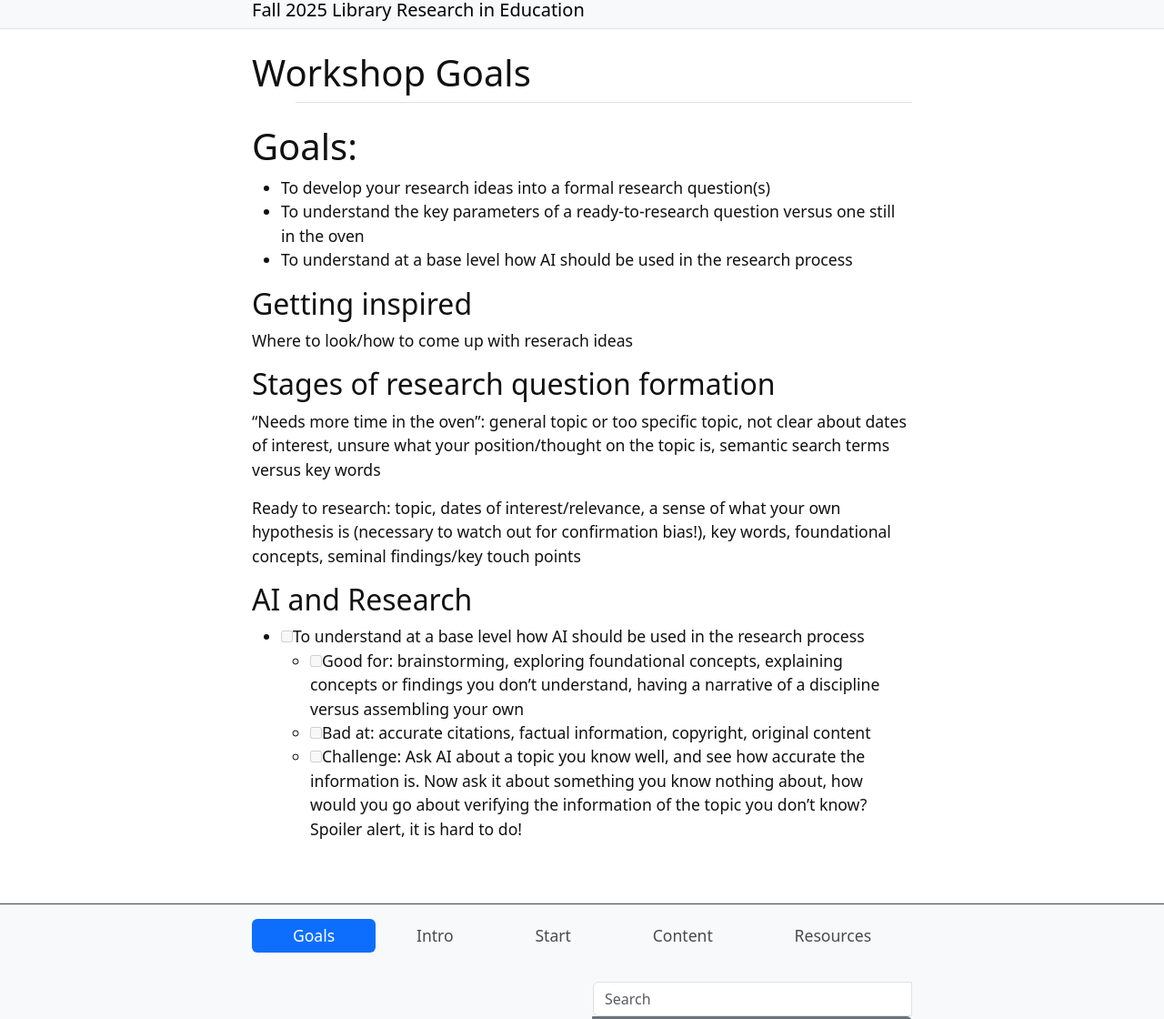
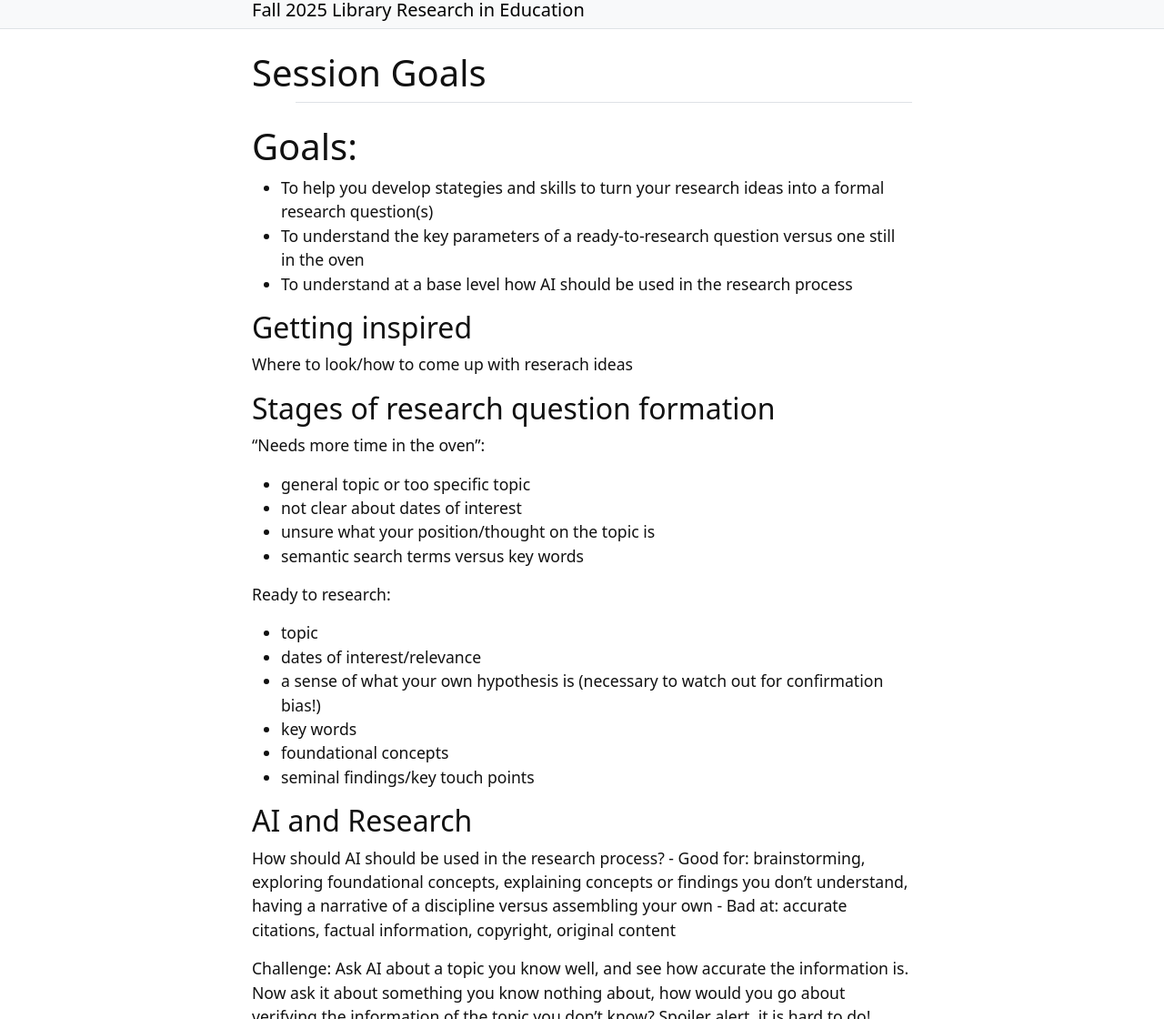
Before and after one commit to marcosvdotcom/Fall25_LibResearch, a Jekyll site: the page built from content/0-prep.md, in a window 1280 px wide and 1400 px high, cut to the strip 121-1241 px from the top of the window. Shown: the whole strip at 91% size. Built offline with Jekyll 4.4.1, drawn with Linux system fonts in a browser that asks for light colours.

Commit message:
Update 0-prep.md

```diff
--- a/content/0-prep.md
+++ b/content/0-prep.md
@@ -1,11 +1,11 @@
 ---
-title: Workshop Goals
+title: Session Goals
 nav: Goals
 ---
 
 # Goals:
 
-- To develop your research ideas into a formal research question(s)
+- To help you develop stategies and skills to turn your research ideas into a formal research question(s)
 - To understand the key parameters of a ready-to-research question versus one still in the oven
 - To understand at a base level how AI should be used in the research process
 
@@ -15,13 +15,24 @@ Where to look/how to come up with reserach ideas
 
 ## Stages of research question formation
 
-“Needs more time in the oven”: general topic or too specific topic, not clear about dates of interest, unsure what your position/thought on the topic is, semantic search terms versus key words
+“Needs more time in the oven”:
+- general topic or too specific topic
+- not clear about dates of interest
+- unsure what your position/thought on the topic is
+- semantic search terms versus key words
 
-Ready to research: topic, dates of interest/relevance, a sense of what your own hypothesis is (necessary to watch out for confirmation bias!), key words, foundational concepts, seminal findings/key touch points
+Ready to research:
+- topic
+- dates of interest/relevance
+- a sense of what your own hypothesis is (necessary to watch out for confirmation bias!)
+- key words
+- foundational concepts
+- seminal findings/key touch points
 
 ## AI and Research
 
-- [ ] To understand at a base level how AI should be used in the research process
-    - [ ] Good for: brainstorming, exploring foundational concepts, explaining concepts or findings you don’t understand, having a narrative of a discipline versus assembling your own
-    - [ ] Bad at: accurate citations, factual information, copyright, original content
-    - [ ] Challenge: Ask AI about a topic you know well, and see how accurate the information is. Now ask it about something you know nothing about, how would you go about verifying the information of the topic you don’t know? Spoiler alert, it is hard to do!
+How should AI should be used in the research process?
+    - Good for: brainstorming, exploring foundational concepts, explaining concepts or findings you don’t understand, having a narrative of a discipline versus assembling your own
+    - Bad at: accurate citations, factual information, copyright, original content
+
+Challenge: Ask AI about a topic you know well, and see how accurate the information is. Now ask it about something you know nothing about, how would you go about verifying the information of the topic you don’t know? Spoiler alert, it is hard to do!
```
